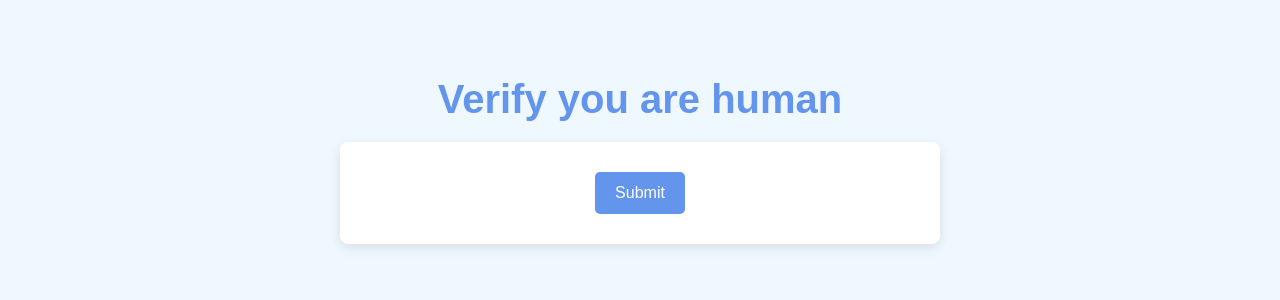
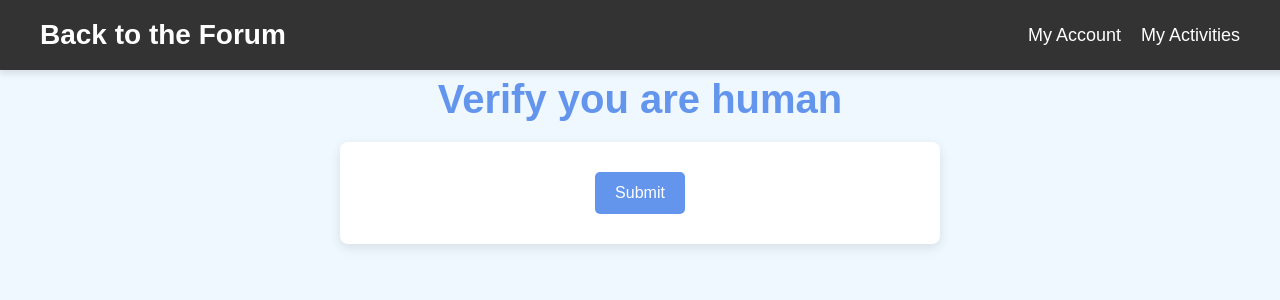
Before and after one commit to XinruiPeng/Junction2024, a React (Create React App) app in the folder junction2024-sitra-challenge/: page / in a window 1280 px wide. Shown: the top 300 px of the page. Built offline with nearby package versions, Linux system fonts and the light colour scheme; what chartjs-plugin-datalabels would draw is missing.

Commit message:
gmail login test 1.0

```diff
--- a/junction2024-sitra-challenge/package.json
+++ b/junction2024-sitra-challenge/package.json
@@ -3,6 +3,7 @@
   "version": "0.1.0",
   "private": true,
   "dependencies": {
+    "@react-oauth/google": "^0.12.1",
     "@testing-library/jest-dom": "^5.17.0",
     "@testing-library/react": "^13.4.0",
     "@testing-library/user-event": "^13.5.0",
--- a/junction2024-sitra-challenge/public/index.html
+++ b/junction2024-sitra-challenge/public/index.html
@@ -26,6 +26,9 @@
     -->
     <title>React App</title>
   </head>
+
+  <script src="https://accounts.google.com/gsi/client" async defer></script>
+
   <body>
     <noscript>You need to enable JavaScript to run this app.</noscript>
     <div id="root"></div>
--- a/junction2024-sitra-challenge/src/App.js
+++ b/junction2024-sitra-challenge/src/App.js
@@ -3,11 +3,13 @@ import { BrowserRouter as Router, Route, Routes } from "react-router-dom";
 import RecaptchaForm from "./components/RecaptchaForm";
 import LoginForm from "./components/LoginForm";
 import DAO from "./components/DAO";
+import NavBar from "./components/NavBar";
 import "./App.css"; // Import CSS for styling
 
 const App = () => {
   return (
     <Router>
+      <NavBar /> {/* Add the Navbar here, before Routes */}
       <Routes>
         <Route path="/login" element={<LoginForm />} />  {/* Login Route */}
         <Route path="/forum" element={<DAO />} />  {/* DAO Route */}
--- a/junction2024-sitra-challenge/src/components/LoginForm.js
+++ b/junction2024-sitra-challenge/src/components/LoginForm.js
@@ -1,6 +1,6 @@
-// src/components/LoginForm.js
 import React, { useState } from "react";
 import { useNavigate } from "react-router-dom";
+import { GoogleLogin } from "@react-oauth/google"; // Import the new GoogleLogin component
 
 // Helper function to generate a "Metamask-like" address
 const generateRandomAddress = () => {
@@ -15,17 +15,14 @@ const generateRandomAddress = () => {
 
 const LoginForm = () => {
   const [loginMessage, setLoginMessage] = useState("");
-  const [username, setUsername] = useState("");
-  const [password, setPassword] = useState("");
   const [userId, setUserId] = useState("");  // Store the generated user ID
   const navigate = useNavigate();
 
-  const handleLoginSubmit = (event) => {
-    event.preventDefault();
-
-    // Placeholder for login verification logic
-    if (username && password) {
-      // Generate a unique user ID (simulating a wallet address)
+  // Handle Google login success
+  const handleGoogleLoginSuccess = (response) => {
+    if (response && response.credential) {
+      const user = response; // Get user data from the Google response
+      // Use Gmail email or other profile data for user ID generation
       const generatedId = generateRandomAddress();
       setUserId(generatedId);  // Set user ID state
 
@@ -38,45 +35,32 @@ const LoginForm = () => {
       setTimeout(() => {
         navigate("/forum");  // Navigate to the DAO page
       }, 1000);  // Delay the redirection for 1 second (to show the success message)
-    } else {
-      setLoginMessage("Please fill in both fields.");
     }
+  };
+
+  // Handle Google login failure
+  const handleGoogleLoginFailure = (error) => {
+    console.error("Google login error: ", error);
+    setLoginMessage("Google login failed, please try again.");
   };
 
   return (
     <div className="login-form-container">
       <h1>Welcome to the Demo Login Page</h1>
-      <form id="login-form" onSubmit={handleLoginSubmit} className="login-form">
-        <label htmlFor="username">Username:</label>
-        <input
-          type="text"
-          id="username"
-          name="username"
-          value={username}
-          onChange={(e) => setUsername(e.target.value)}
-          required
-        />
 
-        <label htmlFor="password">Password:</label>
-        <input
-          type="password"
-          id="password"
-          name="password"
-          value={password}
-          onChange={(e) => setPassword(e.target.value)}
-          required
-        />
+      {/* Google Login Button */}
+      <GoogleLogin
+        onSuccess={handleGoogleLoginSuccess}  // On success callback
+        onError={handleGoogleLoginFailure}  // On failure callback
+      />
 
-        <button type="submit" className="login-button">Login</button>
-      </form>
+      <p id="login-result">{loginMessage}</p>
 
       {userId && (
         <div className="user-id-container">
           <p>Your unique ID: <strong>{userId}</strong></p>
         </div>
       )}
-
-      <p id="login-result">{loginMessage}</p>
     </div>
   );
 };
--- /dev/null
+++ b/junction2024-sitra-challenge/src/components/NavBar.js
@@ -0,0 +1,22 @@
+import React from "react";
+import { Link } from "react-router-dom"; // For navigation between pages
+import "./Navbar.css"; // You can use your CSS or inline styles
+
+const Navbar = () => {
+  return (
+    <nav className="navbar">
+      <div className="navbar-logo">
+        <Link to="/forum">
+          <h2>Back to the Forum</h2> {/* The name or logo of your application */}
+        </Link>
+      </div>
+
+      <div className="navbar-links">
+        <Link to="/account" className="navbar-link">My Account</Link>
+        <Link to="/activities" className="navbar-link">My Activities</Link>
+      </div>
+    </nav>
+  );
+};
+
+export default Navbar;
--- /dev/null
+++ b/junction2024-sitra-challenge/src/components/Navbar.css
@@ -0,0 +1,60 @@
+  /* Navbar container */
+  .navbar {
+    position: fixed; /* Fix the navbar to the top of the page */
+    top: 0; /* Ensure it's at the top */
+    left: 0; /* Align to the left */
+    width: 100%; /* Full width */
+    background-color: #333;
+    color: white;
+    display: flex;
+    justify-content: space-between; /* Space between logo and links */
+    align-items: center;
+    padding: 20px 40px; /* Adjust padding for height */
+    z-index: 1000; /* Ensure navbar stays on top of other content */
+    box-shadow: 0 4px 6px rgba(0, 0, 0, 0.1); /* Optional: add a shadow */
+    height: 30px; /* Set the desired height of the navbar */
+  }
+
+  /* Add a negative margin to the "My Activities" link */
+  .navbar-links .navbar-link:nth-child(2) {
+    margin-right: 80px; /* Adjust the value to move it left */
+  }
+
+  /* Logo container */
+  .navbar-logo h2 {
+    margin: 0;
+    font-size: 28px;
+    color: #ffffff;
+  }
+
+  /* Links container */
+  .navbar-links {
+    display: flex;
+    gap: 20px;
+    align-items: center; /* Vertically center the links */
+    justify-content: flex-start; /* Align the links to the left */
+    margin-left: 20px; /* Add a little margin to the left of the links */
+  }
+
+  /* Link styling */
+  .navbar-link {
+    text-decoration: none;
+    color: white;
+    font-size: 18px;
+    font-weight: 500;
+    transition: color 0.3s;
+  }
+
+  /* Hover effect for links */
+  .navbar-link:hover {
+    color: #6495ed;
+  }
+
+  /* Adding some padding to prevent content from being hidden behind the navbar */
+  body {
+    padding-top: 90px; /* Adjust for navbar height */
+  }
+
+  .navbar-logo a {
+    text-decoration: none; /* Remove underline */
+  }
```
Also changed, not shown: 1 other file (tests, documents, lock files or other folders).
